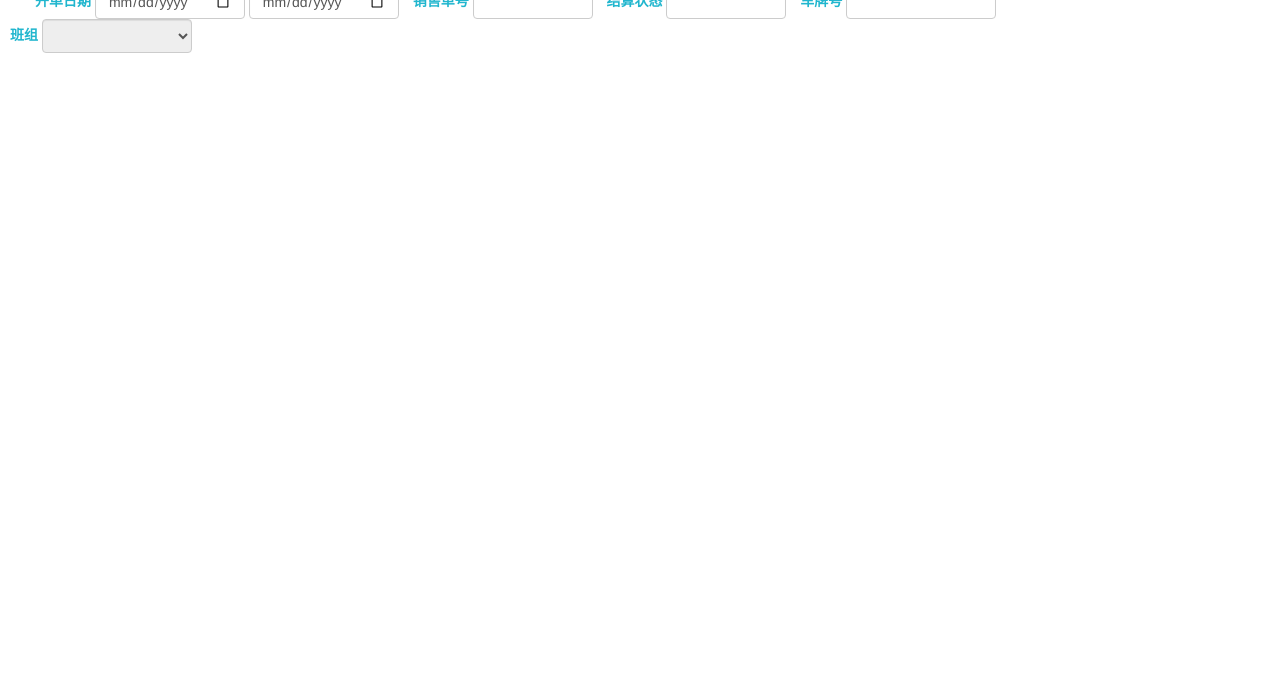
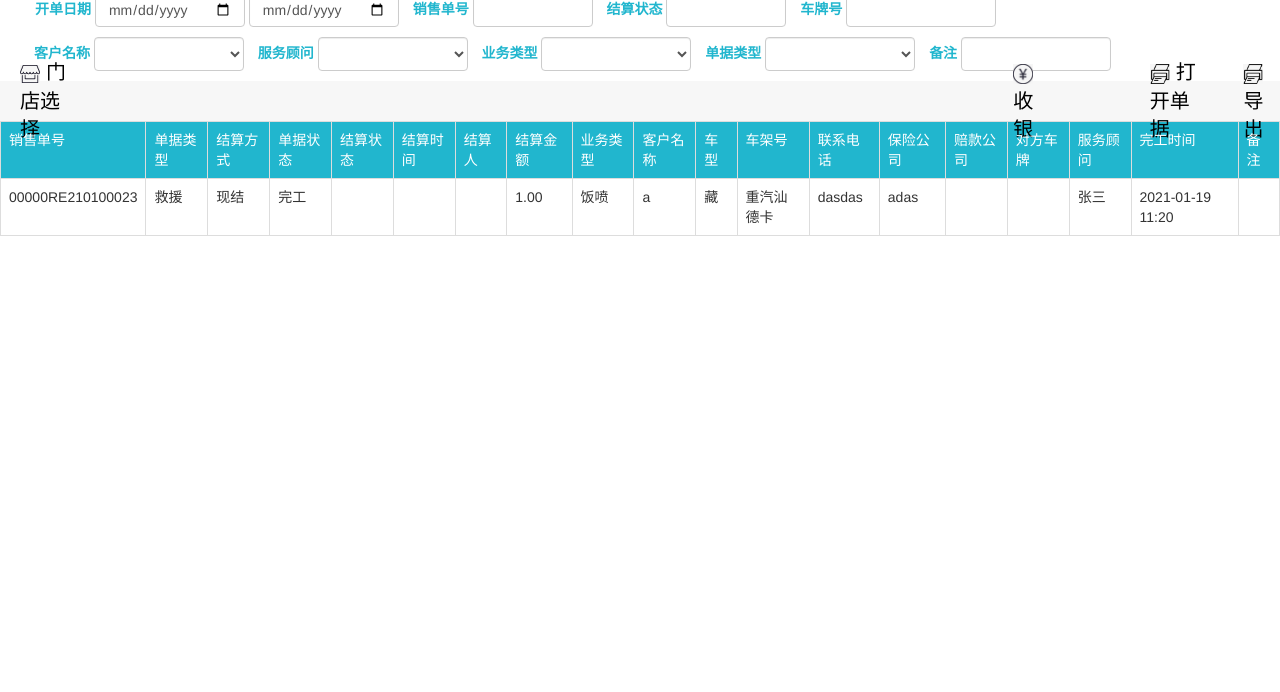
Before and after one commit to DengShiYao/dzw, a plain HTML site: page 前台源码/dzw/ZengQingNian/结算中心.html in a window 1280 px wide. Shown: the part 108-800 px from the top of the page. Drawn offline with Linux system fonts and the light colour scheme.

Commit message:
技工管理、结算中心

```diff
--- a/前台源码/dzw/ZengQingNian/结算中心.html
+++ b/前台源码/dzw/ZengQingNian/结算中心.html
@@ -7,13 +7,15 @@
 	</head>
 	<body>
 		<div id="ctn" class="container-fluid">
-			<div class="row" style="background-color: rgb(247,255,255);">
-				<span style="font-size: 30px;">结算中心</span>
-				<button class="btn btn-success" style="margin-left: 86%;margin-bottom: 10px;">查询</button>
-				<button class="btn" style="margin-bottom: 10px;margin-left: 10px;">关闭</button>
+			<div class="row" style="background-color: rgb(247,255,255);display: flex; align-items: center;height: 50px;">
+				<span style="font-size: 25px;margin-left: 20px;">结算中心</span>
+				<button class="btn btn-success" style="margin-left: 86%;">查询</button>
+				<button class="btn" style="margin-left: 10px;">关闭</button>
 			</div>
-			<div class="row">
+			<div class="row" style="background-color: rgb(247,247,247);height: 40px;"></div>
+			<div class="row" style="border-top: 1px solid rgb(33,182,206);">
 				<form class="form-inline">
+					<div style="margin-top: 10px;">
 						<div class="form-group" style="margin-left: 35px;">
 						  <label for="exampleInputName2" style="color: rgb(33,182,206);">开单日期</label>
 						  <input type="date" class="form-control" id="exampleInputName2"  style="width: 150px;">
@@ -31,19 +33,99 @@
 						  <label for="exampleInputEmail2" style="color: rgb(33,182,206);">车牌号</label>
 						  <input type="text" class="form-control" id="exampleInputEmail2"  style="width: 150px;">
 						</div>
-					<br>
-					<div class="form-group" style="margin-left: 10px;">
-					  <label for="exampleInputEmail2" style="color: rgb(33,182,206);">班组</label>
-						<select name="" class="form-control" id="exampleInputEmail2" disabled="disabled" style="width: 150px;">
+					</div>
+
+					<div style="margin-top: 10px;margin-bottom: 10px;">
+						<div class="form-group" style="margin-left: 34px;">
+								  <label for="exampleInputEmail2" style="color: rgb(33,182,206);">客户名称</label>
+									<select name="" class="form-control" id="exampleInputEmail2" style="width: 150px;">
 										<option value=""></option>
 										<option value=""></option>
 									</select>
 								</div>
+								<div class="form-group" style="margin-left: 10px;">
+								  <label for="exampleInputEmail2" style="color: rgb(33,182,206);">服务顾问</label>
+									<select name="" class="form-control" id="exampleInputEmail2" style="width: 150px;">
+										<option value=""></option>
+										<option value=""></option>
+									</select>
+								</div>
+								<div class="form-group" style="margin-left: 10px;">
+								  <label for="exampleInputEmail2" style="color: rgb(33,182,206);">业务类型</label>
+									<select name="" class="form-control" id="exampleInputEmail2" style="width: 150px;">
+										<option value=""></option>
+										<option value=""></option>
+									</select>
+								</div>
+								<div class="form-group" style="margin-left: 10px;">
+								  <label for="exampleInputEmail2" style="color: rgb(33,182,206);">单据类型</label>
+									<select name="" class="form-control" id="exampleInputEmail2" style="width: 150px;">
+										<option value=""></option>
+										<option value=""></option>
+									</select>
+								</div>
+								<div class="form-group" style="margin-left: 10px;">
+								  <label for="exampleInputEmail2" style="color: rgb(33,182,206);">备注</label>
+									<input type="text" class="form-control" id="exampleInputEmail2"  style="width: 150px;">
+								</div>
 							</form>
+						</div>
+					</div>
 
+
+			<div class="row" style="height: 40px;background-color: rgb(247,247,247);display: flex; align-items: center;">
+				<a href="#" style="font-size: 20px;color: black;margin-left: 20px;"><img src="img/513d2798454719071e0f1ae34102d3fc.jpeg" style="width: 20px;margin-right: 6px;">门店选择</a>
+				<a href="#" style="font-size: 20px;color: black;margin-left: 73%;"><img src="img/033bc0f8ab625ceafdcfee32af9fbd67.jpeg" style="width: 20px;margin-right: 6px;">收银</a>
+				<a href="#" style="font-size: 20px;color: black;margin-left: 100px;"><img src="img/9c7fd9b4fd5666dcda308b03c648bcb3.jpeg" style="width: 20px;margin-right:6px;">打开单据</a>
+				<a href="#" style="font-size: 20px;color: black;margin-left: 35px;"><img src="img/9c7fd9b4fd5666dcda308b03c648bcb3.jpeg" style="width: 20px;margin-right: 6px;" >导出</a>
 			</div>
+
 			<div class="row">
+				<table class="table table-bordered table-striped table-hover">
+					<tr style="background-color: rgb(33,182,206); color: white;">
+						<td>销售单号</td>
+						<td>单据类型</td>
+						<td>结算方式</td>
+						<td>单据状态</td>
+						<td>结算状态</td>
+						<td>结算时间</td>
+						<td>结算人</td>
+						<td>结算金额</td>
+						<td>业务类型</td>
+						<td>客户名称</td>
+						<td>车型</td>
+						<td>车架号</td>
+						<td>联系电话</td>
+						<td>保险公司</td>
+						<td>赔款公司</td>
+						<td>对方车牌</td>
+						<td>服务顾问</td>
+						<td>完工时间</td>
+						<td>备注</td>
+					</tr>
+						<tr>
+							<td>00000RE210100023</td>
+							<td>救援</td>
+							<td>现结</td>
+							<td>完工</td>
+							<td></td>
+							<td></td>
+							<td></td>
+							<td>1.00</td>
+							<td>饭喷</td>
+							<td>a</td>
+							<td>藏</td>
+							<td>重汽汕德卡</td>
+							<td>dasdas</td>
+							<td>adas</td>
+							<td></td>
+							<td></td>
+							<td>张三</td>
+							<td>2021-01-19 11:20</td>
+							<td></td>
+						</tr>
 
+				</table>
 			</div>
 		</div>
 
```
Also changed, not shown: 前台源码/dzw/ZengQingNian/外勤车辆.html (+9 -9 lines), 前台源码/dzw/ZengQingNian/技工星级.html (+25 -19 lines), 前台源码/dzw/ZengQingNian/班组技工.html (+31 -10 lines), 前台源码/dzw/ZengQingNian/img/033bc0f8ab625ceafdcfee32af9fbd67.jpeg (added), 前台源码/dzw/ZengQingNian/img/4ee2fb32e66e49f242d1067c0bff1921.jpeg (added), 前台源码/dzw/ZengQingNian/img/513d2798454719071e0f1ae34102d3fc.jpeg (added), 前台源码/dzw/ZengQingNian/img/886b14bb25788cdd0af693bef85ed117.jpeg (added), 前台源码/dzw/ZengQingNian/img/9c7fd9b4fd5666dcda308b03c648bcb3.jpeg (added), 前台源码/dzw/ZengQingNian/img/afaa16537c1ec647315b40d55f46546f.jpeg (added), 前台源码/dzw/ZengQingNian/img/b925ffdefcc16e1b24f915e83f6ed4db.jpeg (added), 前台源码/dzw/sss/sss.txt (deleted). Lines whose indentation alone changed are shown as unchanged.
